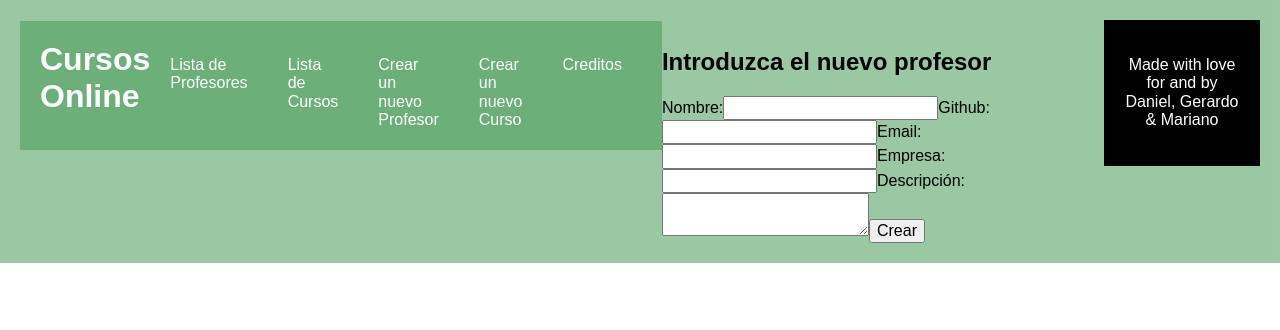
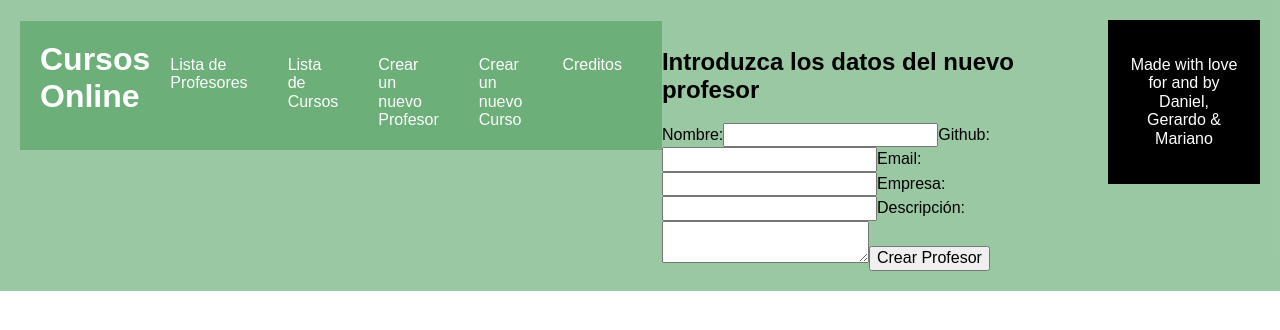
Before and after one commit to gerardoezequiel/MERN-Webcourses, a React (Create React App) app in the folder client/: page /crearprofesor in a window 1280 px wide. Shown: the top 330 px of the page. Built offline with nearby package versions, Linux system fonts and the light colour scheme; a web font is replaced by a local one.

Commit message:
prueba server teacher

```diff
--- a/client/src/lib/links.js
+++ b/client/src/lib/links.js
@@ -5,6 +5,14 @@ export const getAllTeachers = async () => {
   return await response.json();
 };
 
+export const createNewTeacher = async (profe, response) => {
+  await fetch('/teacher', {
+    method: 'POST',
+    body: JSON.stringify(profe),
+    headers: { 'Content-Type': 'application/json' },
+  }).then((res) => res.json());
+};
+
 export const getAllCourses = async () => {
   const response = await fetch(REACT_APP_SERVER_URL + '/course');
   return await response.json();
--- a/client/src/pages/Formcourse.js
+++ b/client/src/pages/Formcourse.js
@@ -9,21 +9,21 @@ const FormCourse = () => {
         <label>URL de la Foto:</label>
         <input type="text" name="imagen" />
         <label>Nombre:</label>
-        <input type="text" name="title" id="title" />
+        <input type="text" name="coursename" id="coursename" />
         <label>Categoría</label>
-        <select name="select">
+        <select name="category">
           <option value="1">HTML</option>
           <option value="2">CSS</option>
           <option value="3">JavaScript</option>
         </select>
         <label>Descripción:</label>
-        <textarea name="artist" id="artist"></textarea>
+        <textarea name="description" id="artist"></textarea>
         <label>Duración:</label>
-        <input type="text" name="title" id="title" />
+        <input type="text" name="duration" id="title" />
         <label>Dirección web:</label>
-        <input type="text" name="title" id="title" />
+        <input type="url" name="urlcourse" id="title" />
         <label>Profesor:</label>
-        <input type="text" name="title" id="title" />
+        <input type="text" name="teacher" id="title" />
         <button type="submit">Crear</button>
       </form>
     </main>
--- a/client/src/pages/Formteacher.js
+++ b/client/src/pages/Formteacher.js
@@ -1,22 +1,101 @@
+// import React from 'react';
+// import { useForm } from 'react-hook-form';
+// export default function App() {
+//   const { register, handleSubmit, errors } = useForm();
+//   const onSubmit = (data) => console.log(data);
+//   console.log(errors);
+//   return (
+//     <form onSubmit={handleSubmit(onSubmit)}>
+//       <input
+//         type="text"
+//         placeholder="Name"
+//         name="Name"
+//         ref={register({ required: true, maxLength: 80 })}
+//       />
+//       <input
+//         type="email"
+//         placeholder="e-mail"
+//         name="e-mail"
+//         ref={register({ required: true, maxLength: 12 })}
+//       />
+//       <input
+//         type="text"
+//         placeholder="Office"
+//         name="Office"
+//         ref={register({ required: true, pattern: /^\S+@\S+$/i })}
+//       />
+//       <input
+//         type="text"
+//         placeholder="Company"
+//         name="Company"
+//         ref={register({ required: true, maxLength: 100 })}
+//       />
+//       <textarea name="Description" ref={register} />
+//       <input type="submit" />
+//     </form>
+//   );
+// }
+
 import React from 'react';
+import { createNewTeacher } from '../lib/links.js';
 
 const FormTeacher = () => {
+  let nom = '';
+  let git = '';
+  let ema = '';
+  let emp = '';
+  let des = '';
+
+  const ajuNom = (event) => {
+    nom = event.currentTarget.value;
+  };
+  const ajuGit = (event) => {
+    git = event.currentTarget.value;
+  };
+  const ajuEma = (event) => {
+    ema = event.currentTarget.value;
+  };
+  const ajuEmp = (event) => {
+    emp = event.currentTarget.value;
+  };
+  const ajuDes = (event) => {
+    des = event.currentTarget.value;
+  };
+
+  const introduceprofe = () => {
+    const profi = {
+      teacher: nom,
+      github: git,
+      email: ema,
+      company: emp,
+      description: des,
+    };
+    createNewTeacher(profi);
+    alert('¡El profesor ' + nom + ' ha sido creado correctamente!');
+  };
+
   return (
     <main>
-      <h2>Introduzca el nuevo profesor</h2>
+      <h2>Introduzca los datos del nuevo profesor</h2>
 
       <form>
         <label>Nombre:</label>
-        <input type="text" name="title" id="title" />
+        <input type="text" name="teacher" id="teacher" onChange={ajuNom} />
         <label>Github:</label>
-        <input type="text" name="artist" id="artist" />
+        <input type="text" name="github" id="github" onChange={ajuGit} />
         <label>Email:</label>
-        <input type="text" name="title" id="title" />
+        <input type="email" name="email" id="email" onChange={ajuEma} />
         <label>Empresa:</label>
-        <input type="text" name="title" id="title" />
+        <input type="text" name="company" id="company" onChange={ajuEmp} />
         <label>Descripción:</label>
-        <textarea name="title" id="title"></textarea>
-        <button type="submit">Crear</button>
+        <textarea
+          name="description"
+          id="description"
+          onChange={ajuDes}
+        ></textarea>
+        <button type="button" onclick={introduceprofe}>
+          Crear Profesor
+        </button>
       </form>
     </main>
   );
--- a/client/src/styles/_global.scss
+++ b/client/src/styles/_global.scss
@@ -6,8 +6,8 @@
 
 body {
   font-size: 100%;
-  font-family: anton, sans-serif;
-  font-weight: 200;
+  font-family: Arial, Helvetica, sans-serif;
+  font-weight: 100;
   font-style: normal;
 }
 
```
